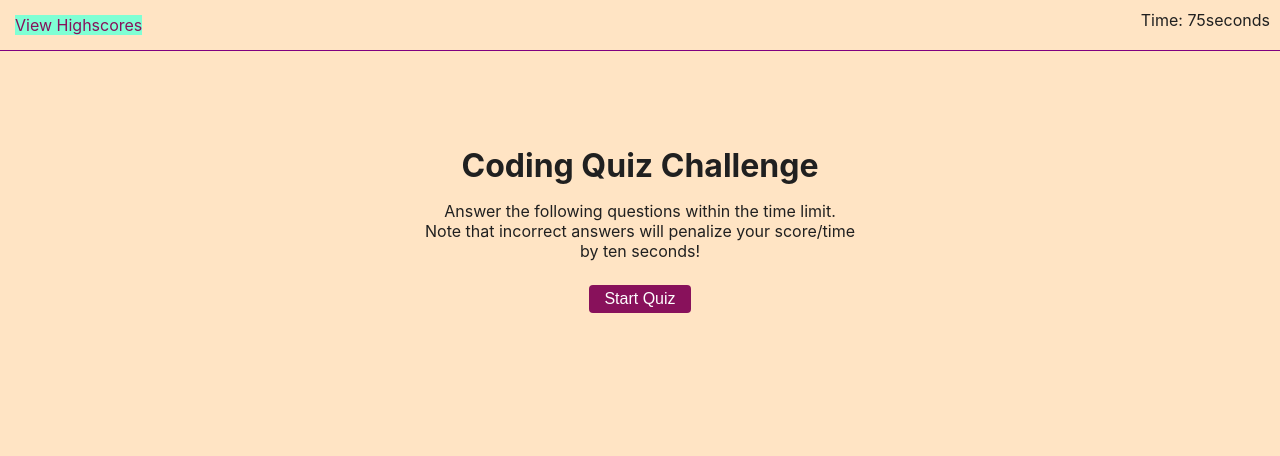
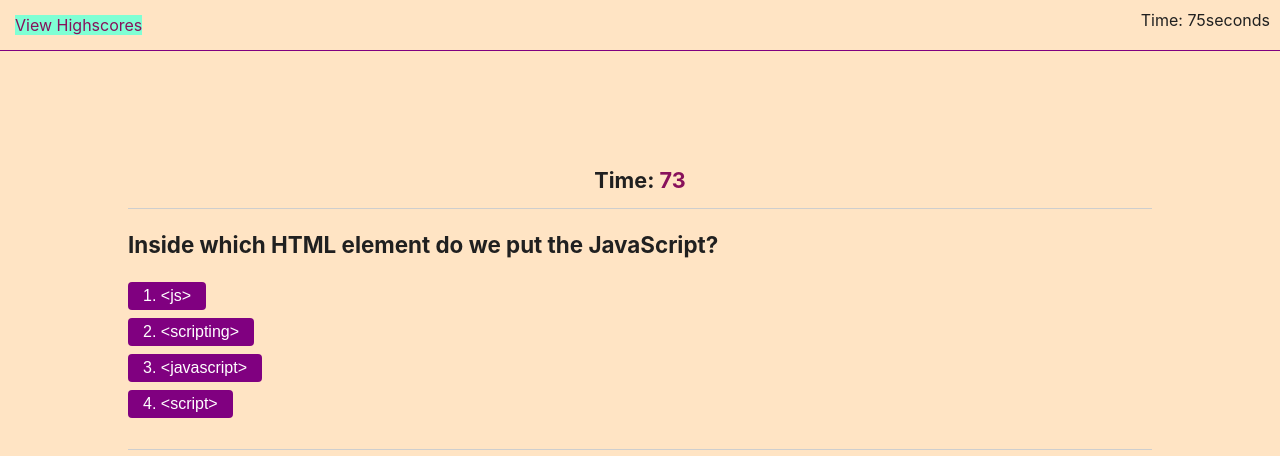
Before and after one commit to BlerandIsm/coding-questionary, a plain HTML site: page index.html in a window 1280 px wide. Both pictures are taken after a click on the button "Start Quiz". Drawn offline with Linux system fonts and the light colour scheme.

Commit message:
displaying first question

```diff
--- a/scripts/index.js
+++ b/scripts/index.js
@@ -6,7 +6,7 @@ var startSection = document.getElementById("start");
 var startBtm = document.getElementById("start-button");
 
 //quiz questions sections
-var quizSection = document.getElementById("quiz-sections");
+var quizSection = document.getElementById("quiz-questions");
 var timeRemaining = document.getElementById("time-remaining");
 var question = document.getElementById("question");
 var choices = document.getElementById("choices");
@@ -41,4 +41,71 @@ var question4 = new Question("How do you round the number 7.25, to the nearest i
 var question5 = new Question("Which event occurs when the user clicks on an HTML element? ",
   ["onchange ", "onmouseover", "onclick", "onmouseclick"], 3);
 var questionList = [question1,question2,question3,question4,question5];
-console.log("it work");
+
+var currentQuestion = 0;
+
+var totalTime = 75;
+var totalTimeInterval;
+var choiceStatusTimeout;
+
+//after qustions we need to activate the event lister
+
+startBtm.addEventListener('click', startQuiz);
+choices.addEventListener("click", processChoice);
+submitScore.addEventListener('submit', processInput);
+
+function startQuiz(){
+    showElement(quizSections, quizSection);
+    displayTime();
+    displayQuestion();
+    startTimer();
+}
+function showElement(siblingList, showElement) {
+    for (element of siblingList) {
+      hideElement(element);
+    }
+    showElement.classList.remove("hidden");
+  }
+  function hideElement(element) {
+    if (!element.classList.contains("hidden")) {
+      element.classList.add("hidden");
+    }
+  }
+
+
+  function displayTime() {
+    timeRemaining.textContent = totalTime;
+  }
+  function startTimer() {
+    totalTimeInterval = setInterval(function() {
+      totalTime--;
+      displayTime();
+      checkTime();
+
+    }, 1000);
+  }
+  function checkTime() {
+    if (totalTime <= 0) {
+      totalTime = 0;
+      endGame();
+    }
+  }
+
+  function displayQuestion() {
+    question.textContent = questionList[currentQuestion].question;
+
+    displayChoiceList();
+  }
+
+  function displayChoiceList() {
+    choices.innerHTML = "";
+
+    questionList[currentQuestion].choices.forEach(function(answer, index) {
+      const li = document.createElement("li");
+      li.dataset.index = index;
+      const button = document.createElement("button");
+      button.textContent = (index + 1) + ". " + answer;
+      li.appendChild(button);
+      choices.appendChild(li);
+    });
+  }
```
Also changed, not shown: index.html (+2 -1 lines).
